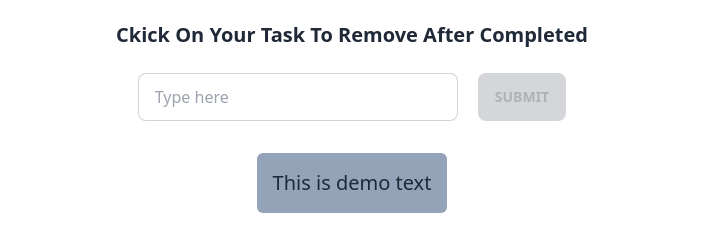
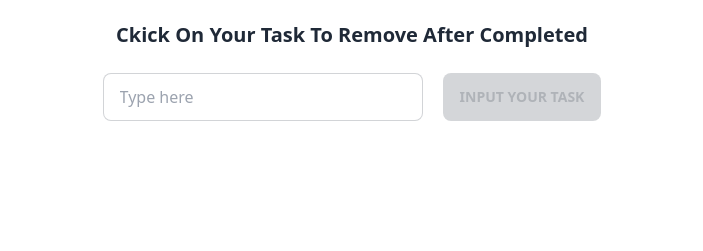
Before and after one commit to Nahid-Mahmud/todoList, a plain HTML site: page index.html in a window 1280 px wide. Shown: the part 157-408 px from the top of the page, without its empty margins (288-991 px from the left). Drawn offline with nearby package versions, Linux system fonts and the light colour scheme.

Commit message:
commented demo text and button renamed

```diff
--- a/index.html
+++ b/index.html
@@ -34,7 +34,7 @@
         class="input input-bordered w-full max-w-xs"
         id="user-input"
       />
-      <button class="btn-primary btn max-w-[10rem]" id="submit" disabled>Submit</button>
+      <button class="btn-primary btn max-w-[10rem]" id="submit" disabled>Input Your Task</button>
     </section>
     <!-- ul li section  -->
     <section>
@@ -42,11 +42,11 @@
         id="list-container"
         class="flex justify-center list-none flex-col text-center"
       >
-        <li
+        <!-- <li
           class="listItem w-[max-content] text-xl px-4 py-4 rounded-md text-center flex flex-col bg-slate-400"
         >
           This is demo text
-        </li>
+        </li> -->
       </ul>
     </section>
     <script src="main.js"></script>
```
